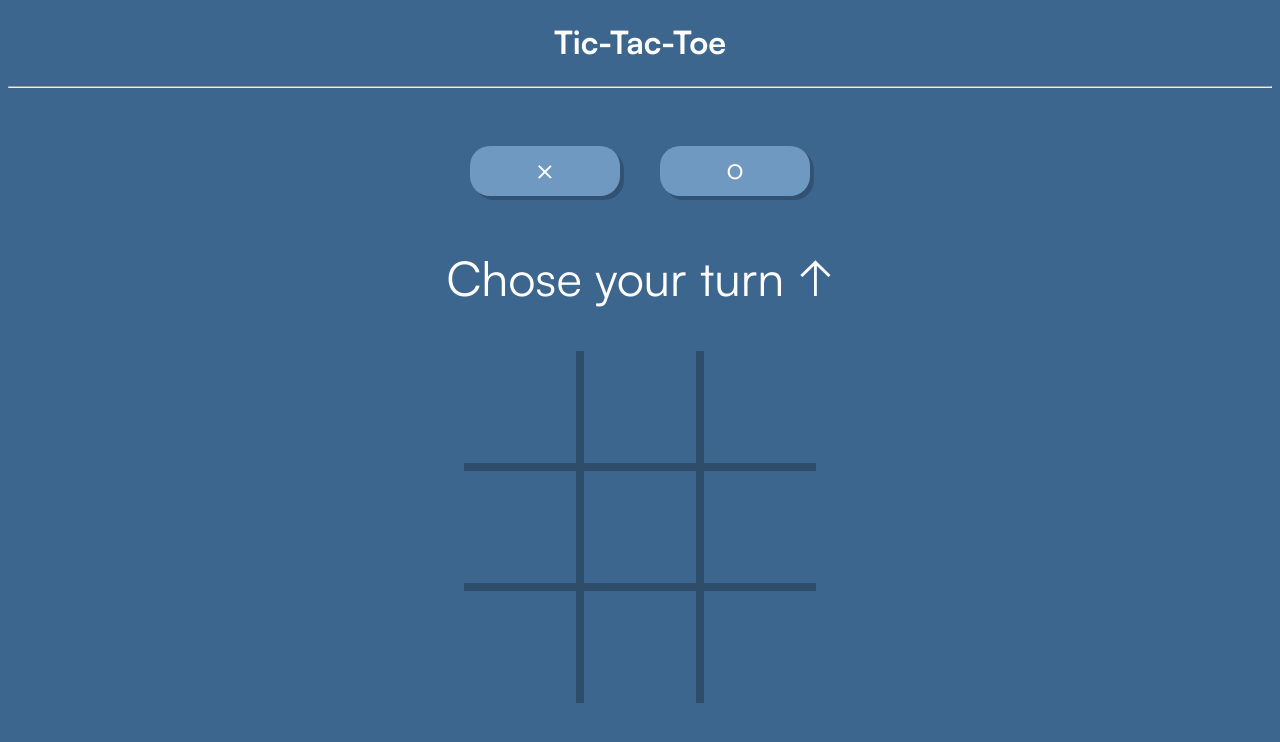
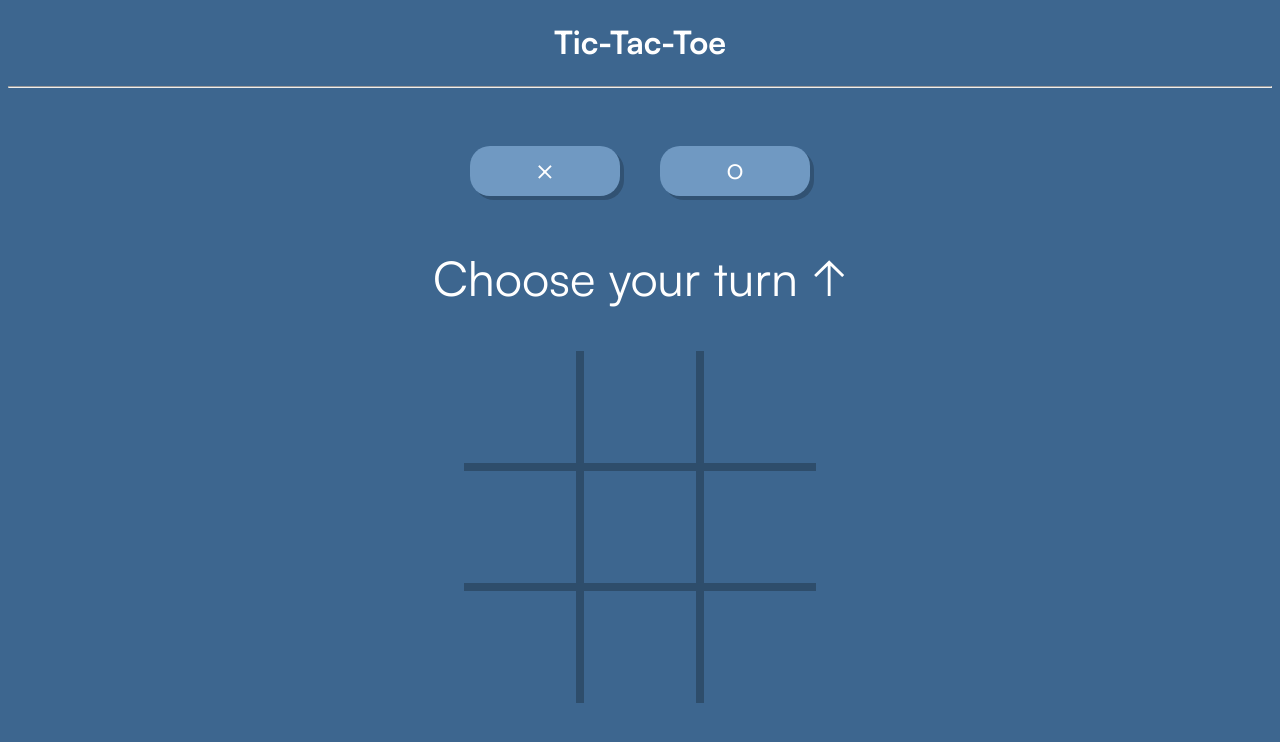
Before and after one commit to WaltsonZh/TicTacToe, a plain HTML site: page index.html in a window 1280 px wide. Drawn offline with Linux system fonts and the light colour scheme.

Commit message:
Update index.html

```diff
--- a/index.html
+++ b/index.html
@@ -21,7 +21,7 @@ Site: https://wzh-tictactoe.netlify.app/
             <button id="circlebtn">o</button>
         </div>
 
-        <div id="hint">Chose your turn &uparrow;</div>
+        <div id="hint">Choose your turn &uparrow;</div>
 
         <table>
             <tbody>
```
